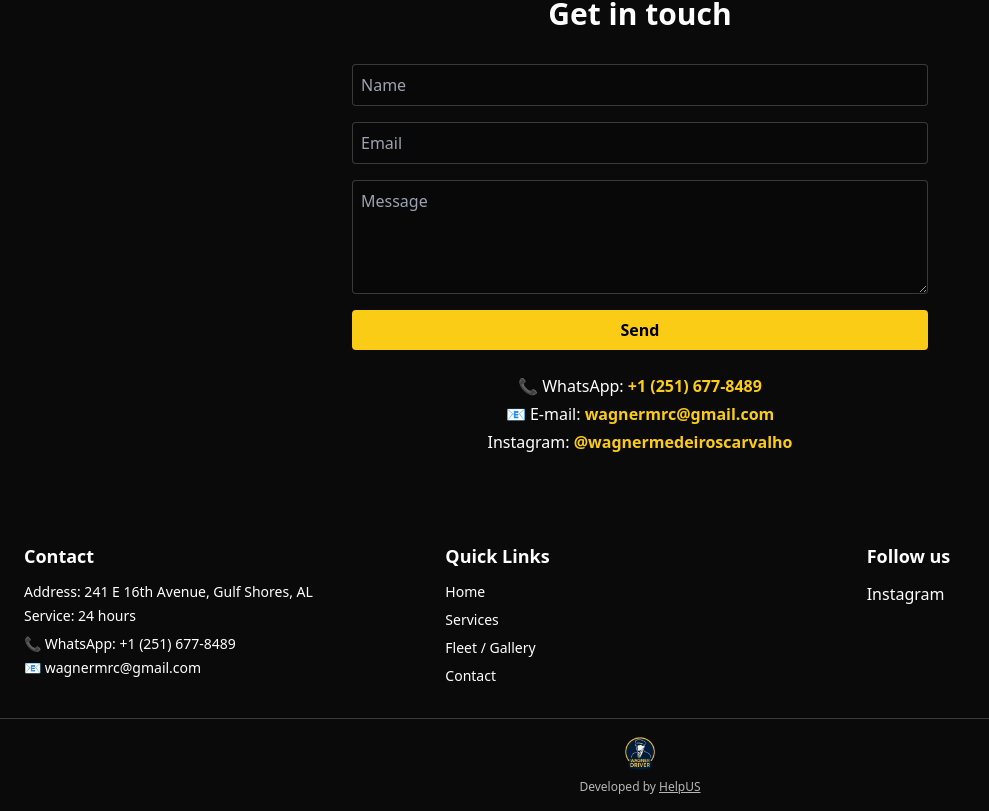
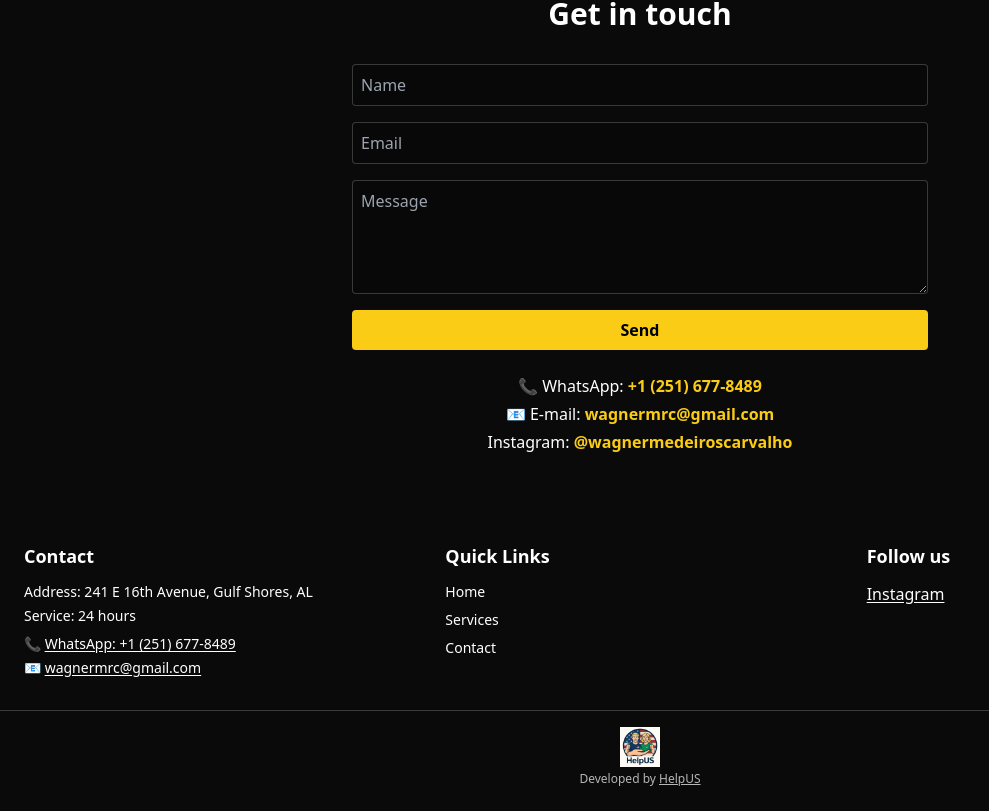
Before and after one commit to HelpUSA/wagnerdriver-site, a React (Vite) app: page /en in a window 1280 px wide. Shown: the part 2031-2842 px from the top of the page, without its empty margins (0-989 px from the left). Built offline with nearby package versions, Linux system fonts and the light colour scheme.

Commit message:
Atualiza├º├úo autom├ítica

```diff
--- a/src/components/Footer.jsx
+++ b/src/components/Footer.jsx
@@ -12,8 +12,19 @@
           <h3 className="font-semibold mb-3 text-lg">{t("footer.contactTitle")}</h3>
           <p className="text-sm">{t("footer.address")}</p>
           <p className="text-sm mt-1">{t("footer.hours")}</p>
-          <p className="text-sm mt-2">📞 WhatsApp: +1 (251) 677-8489</p>
-          <p className="text-sm mt-1">📧 wagnermrc@gmail.com</p>
+
+          <p className="text-sm mt-2">
+            📞{" "}
+            <a href="tel:+12516778489" className="underline underline-offset-2 hover:text-white">
+              WhatsApp: +1 (251) 677-8489
+            </a>
+          </p>
+          <p className="text-sm mt-1">
+            📧{" "}
+            <a href="mailto:wagnermrc@gmail.com" className="underline underline-offset-2 hover:text-white">
+              wagnermrc@gmail.com
+            </a>
+          </p>
         </div>
 
         <div>
@@ -21,26 +32,49 @@
           <ul className="space-y-2 text-sm">
             <li><a href="#home">{t("menu.home")}</a></li>
             <li><a href="#servicos">{t("menu.services")}</a></li>
-            <li><a href="#galeria">{t("menu.gallery")}</a></li>
+            {/* Galeria removida */}
             <li><a href="#contato">{t("menu.contact")}</a></li>
           </ul>
         </div>
 
         <div>
           <h3 className="font-semibold mb-3 text-lg">{t("footer.follow")}</h3>
-          <a href="https://www.instagram.com/wagnermedeiroscarvalho/">Instagram</a>
+          <a
+            href="https://www.instagram.com/wagnermedeiroscarvalho/"
+            target="_blank"
+            rel="noopener noreferrer"
+            className="underline underline-offset-2 hover:text-white"
+          >
+            Instagram
+          </a>
         </div>
       </div>
 
+      {/* faixa inferior com a logo HelpUS */}
       <div className="text-center text-xs text-white/70 py-4 flex flex-col items-center">
-        <img
-          src="/images/wagner-driver-logo.png"
-          alt="Wagner Driver logo"
-          className="h-10 mb-1 rounded-full"
-        />
+        <a
+          href="https://helpusa.com.br"
+          target="_blank"
+          rel="noopener noreferrer"
+          className="inline-flex flex-col items-center"
+          aria-label="HelpUS website"
+        >
+          <img
+            src="/images/helpus-logo.png"
+            alt="HelpUS logo"
+            className="h-10 mb-1"
+            loading="lazy"
+            decoding="async"
+          />
+        </a>
         <span>
           {t("footer.developed")}{" "}
-          <a href="https://helpusa.com.br" className="underline hover:text-white">
+          <a
+            href="https://helpusa.com.br"
+            target="_blank"
+            rel="noopener noreferrer"
+            className="underline hover:text-white"
+          >
             HelpUS
           </a>
         </span>
```
